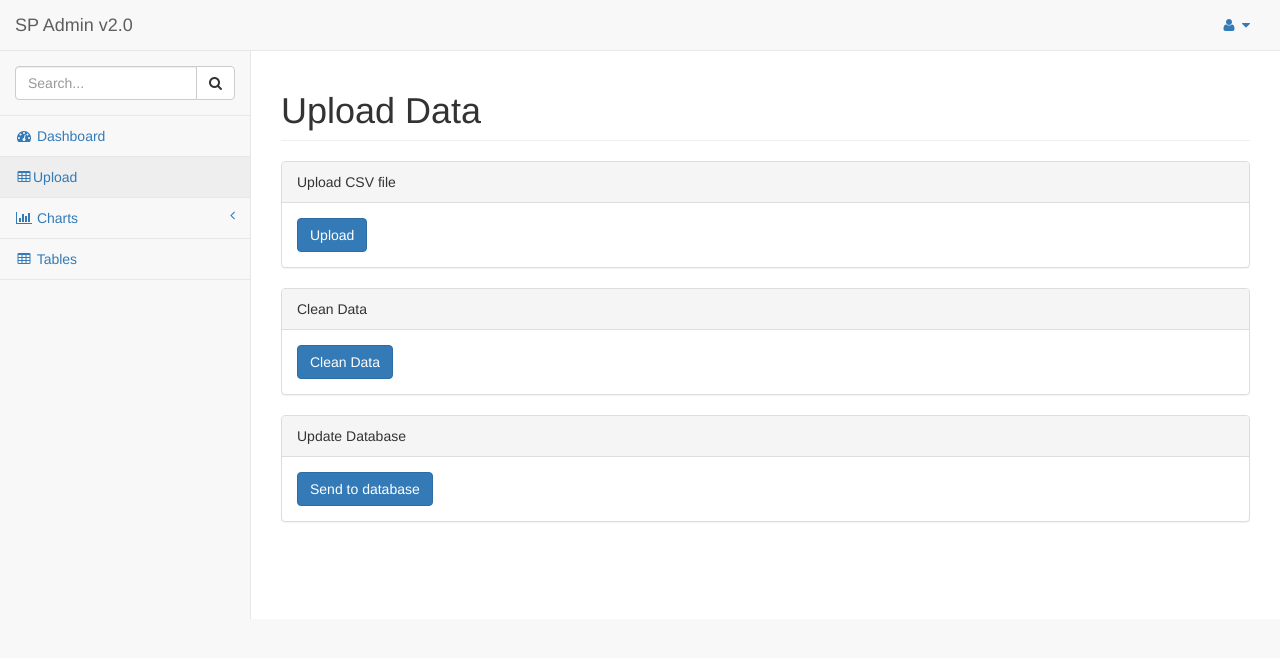
After one commit to chanchadsahil7/Machine-Learning-for-Enterprises, a Django app: page /plots/upload/ in a window 1280 px wide. The commit adds this page. Shown: the top 658 px of the page. Run offline with Django 3.2, Linux system fonts and the light colour scheme; some libraries are stand-ins or nearby versions.

Commit message:
Added upload-data-page, charts pages

```diff
--- /dev/null
+++ b/Charts/templates/upload.html
@@ -0,0 +1,142 @@
+<!doctype html> {% load static %}
+<html lang="en" class="no-js">
+    <head>
+        <meta charset="utf-8">
+        <meta http-equiv="X-UA-Compatible" content="IE=edge">
+        <meta name="viewport" content="width=device-width, initial-scale=1">
+        <meta name="description" content="">
+        <meta name="author" content="">
+        <title>SP Admin 2 - Bootstrap Admin Theme</title>
+        <script src="{% static 'js/main.js'}"></script>
+        <script type="text/javascript" src="https://www.gstatic.com/charts/loader.js"></script>
+        <link href='https://fonts.googleapis.com/css?family=Open+Sans:300,400,700' rel='stylesheet' type='text/css'>
+        <link rel="stylesheet" href="{% static 'vendor/bootstrap/css/bootstrap.min.css' %}">
+        <link rel="stylesheet" href="{% static 'vendor/metisMenu/metisMenu.min.css' %}">
+        <link rel="stylesheet" href="{% static 'vendor/datatables-plugins/dataTables.bootstrap.css' %}">
+        <link rel="stylesheet" href="{% static 'vendor/datatables-responsive/dataTables.responsive.css' %}">
+        <link rel="stylesheet" href="{% static 'css/dist/css/sb-admin-2.css' %}">
+        <link rel="stylesheet" href="{% static 'vendor/font-awesome/css/font-awesome.min.css' %}">
+        <script src="https://oss.maxcdn.com/libs/html5shiv/3.7.0/html5shiv.js"></script>
+        <script src="https://oss.maxcdn.com/libs/respond.js/1.4.2/respond.min.js"></script>
+    </head>
+    <body>
+        <div id="wrapper">
+            <nav class="navbar navbar-default navbar-static-top" role="navigation" style="margin-bottom: 0">
+                <div class="navbar-header">
+                    <button type="button" class="navbar-toggle" data-toggle="collapse" data-target=".navbar-collapse">
+                        <span class="sr-only">Toggle navigation</span>
+                        <span class="icon-bar"></span>
+                        <span class="icon-bar"></span>
+                        <span class="icon-bar"></span>
+                    </button>
+                    <a class="navbar-brand" href="index.html">SP Admin v2.0</a>
+                </div>
+                <ul class="nav navbar-top-links navbar-right">
+                    <li class="dropdown">
+                        <a class="dropdown-toggle" data-toggle="dropdown" href="#">
+                            <i class="fa fa-user fa-fw"></i> <i class="fa fa-caret-down"></i>
+                        </a>
+                        <ul class="dropdown-menu dropdown-user">
+                            <li><a href="#"><i class="fa fa-user fa-fw"></i> User Profile</a>
+                            </li>
+                            <li><a href="#"><i class="fa fa-gear fa-fw"></i> Settings</a>
+                            </li>
+                            <li class="divider"></li>
+                            <li><a href="{% url 'logout' %}"><i class="fa fa-sign-out fa-fw"></i> Logout</a>
+                            </li>
+                        </ul>
+                    </li>
+                </ul>
+                <div class="navbar-default sidebar" role="navigation">
+                    <div class="sidebar-nav navbar-collapse">
+                        <ul class="nav" id="side-menu">
+                            <li class="sidebar-search">
+                                <div class="input-group custom-search-form">
+                                    <input type="text" class="form-control" placeholder="Search...">
+                                    <span class="input-group-btn">
+                                    <button class="btn btn-default" type="button">
+                                        <i class="fa fa-search"></i>
+                                    </button>
+                                </span>
+                                </div>
+                            </li>
+                            <li>
+                                <a href="{% url 'dashboard' %}"><i class="fa fa-dashboard fa-fw"></i> Dashboard</a>
+                            </li>
+                            <li>
+                                <a href="{% url 'upload' %}"><i class="fa fa-table fa-fw"></i>Upload</a>
+                            </li>
+                            <li>
+                            <a href="#collapseCharts" data-toggle="collapse"><i class="fa fa-bar-chart-o fa-fw"></i> Charts<span class="fa arrow"></span></a>
+                            <ul class="nav nav-second-level collapse" id="collapseCharts">
+                                <li>
+                                    <a href="#" id="chart1">Chart 1</a>
+                                </li>
+                                <li>
+                                    <a href="#" id="chart2">Chart 2</a>
+                                </li>
+                            </ul>
+                        </li>
+                            <li>
+                                <a href="{% url 'superadmin' %}"><i class="fa fa-table fa-fw"></i> Tables</a>
+                            </li>
+                        </ul>
+                    </div>
+                </div>
+            </nav>
+            <div id="page-wrapper">
+                <div class="row">
+                    <div class="col-lg-12">
+                        <h1 class="page-header">Upload Data</h1>
+                    </div>
+                </div>
+                <div class="row">
+                    <div class="col-lg-12">
+                        <div class="panel panel-default">
+                            <div class="panel-heading">
+                                Upload CSV file
+                            </div>
+                            <div class="panel-body" id="data">
+                                <button type="button" class="btn btn-primary">Upload</button>
+                            </div>
+                        </div>
+                    </div>
+                </div>
+                <div class="row">
+                    <div class="col-lg-12">
+                        <div class="panel panel-default">
+                            <div class="panel-heading">
+                                Clean Data
+                            </div>
+                            <div class="panel-body" id="data">
+                                <button type="button" class="btn btn-primary">Clean Data</button>
+                            </div>
+                        </div>
+                    </div>
+                </div>
+                <div class="row">
+                    <div class="col-lg-12">
+                        <div class="panel panel-default">
+                            <div class="panel-heading">
+                                Update Database
+                            </div>
+                            <div class="panel-body" id="data">
+                                <button type="button" class="btn btn-primary">Send to database</button>
+                            </div>
+                        </div>
+                    </div>
+                </div>
+            </div>
+        </div>
+
+        <script src="{% static 'vendor/jquery/jquery.min.js'%}"></script>
+        <script src="{% static 'vendor/bootstrap/js/bootstrap.min.js'%}"></script>
+        <script src="{% static 'vendor/metisMenu/metisMenu.min.js'%}"></script>
+        <script src="{% static 'vendor/datatables/js/jquery.dataTables.min.js'%}"></script>
+        <script src="{% static 'vendor/datatables-plugins/dataTables.bootstrap.min.js'%}"></script>
+        <script src="{% static 'vendor/datatables-responsive/dataTables.responsive.js'%}"></script>
+        <script src="{% static 'dist/js/sb-admin-2.js'%}"></script>
+
+    </body>
+
+</html>
--- a/Charts/urls.py
+++ b/Charts/urls.py
@@ -8,4 +8,5 @@ urlpatterns = [
     url(r'^superadmin_data/$',views.superadmin_data, name="superadmin_data"),
     url(r'^logout/$', views.logout, name='logout'),
     url(r'^dashboard/$', views.dashboard, name='dashboard'),
+    url(r'^upload/$', views.upload, name='upload'),
 ]
--- a/Charts/views.py
+++ b/Charts/views.py
@@ -21,7 +21,10 @@ def login(request):
     return render(request, 'login.html')
 
 def dashboard(request):
-    return render_to_response('pages/index.html', {})
+    return render_to_response('index.html', {})
+
+def upload(request):
+    return render_to_response('upload.html', {})
 
 @login_required(login_url='/plots/')
 def home(request):
```
Also changed, not shown: Charts/templates/index.html (renamed from Charts/templates/pages/index.html, +16 -8 lines), Charts/templates/superuser.html (+12 -2 lines), db.sqlite3, 3 other files.
